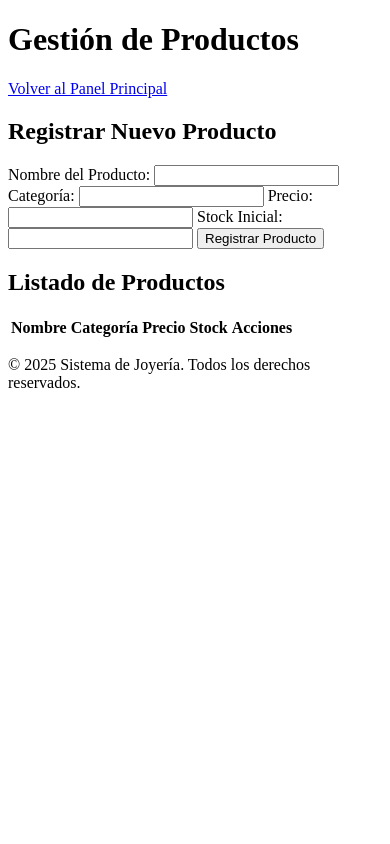
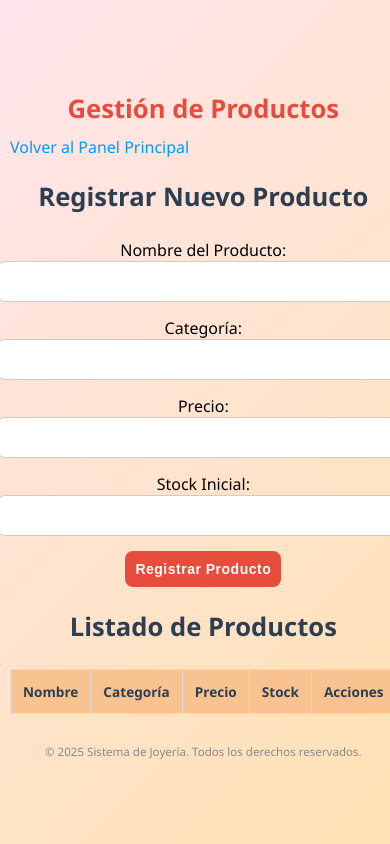
Before and after one commit to Merxado/Pagina_WEB, a plain HTML site: page Productos.html in a window 390 px wide. Drawn offline with Linux system fonts and the light colour scheme; a script that the page names is missing.

Commit message:
Se agrega el estilo de la página con CSS

```diff
--- a/Productos.html
+++ b/Productos.html
@@ -4,7 +4,7 @@
     <meta charset="UTF-8">
     <meta name="viewport" content="width=device-width, initial-scale=0.1">
     <title>Gestión de Productos - Sistema de Joyería</title>
-    <link rel="stylesheet" href="css/styles.css">
+    <link rel="stylesheet" href="styles.css">
 </head>
 <body>
 <div class="container">
--- /dev/null
+++ b/styles.css
@@ -0,0 +1,301 @@
+/* ============================================
+   VARIABLES DE COLOR
+   ============================================ */
+:root {
+  --primary-color: #e74c3c;
+  --primary-hover-color: #c0392b;
+  --secondary-color: #e67e22;
+  --secondary-hover-color: #d35400;
+  --text-color: #2c3e50;
+  --background-gradient: linear-gradient(135deg, #ffe5ec, #ffe2b3);
+  --table-header-bg: #f8c291;
+  --table-row-bg: #f2f2f2;
+}
+
+/* ============================================
+   ESTILOS GENERALES PARA TODO EL SISTEMA
+   ============================================ */
+
+body {
+  margin: 0;
+  padding: 0;
+  font-family: "Segoe UI", sans-serif;
+  background: var(--background-gradient);
+  min-height: 100vh;
+  display: flex;
+  align-items: center;
+  justify-content: center;
+  flex-direction: column; /* Ensures vertical alignment for multiple elements */
+  scroll-behavior: smooth; /* Enables smooth scrolling */
+}
+
+/* Utility Classes */
+.shadow {
+  box-shadow: 0 8px 25px rgba(0, 0, 0, 0.15); /* Reusable shadow styling */
+  border-radius: 8px;
+}
+
+/* Contenedor principal reutilizable */
+.container {
+  max-width: 1200px; /* Adds a consistent container width */
+  margin: auto;
+  padding: 20px;
+  transition: transform 0.3s, box-shadow 0.3s; /* Adds smooth hover effects */
+}
+
+.container:hover {
+  transform: scale(1.02); /* Slightly enlarges the container on hover */
+  box-shadow: 0 10px 30px rgba(0, 0, 0, 0.2); /* Enhances shadow on hover */
+}
+
+.main-container,
+.login-container {
+  background-color: #ffffff;
+  padding: 40px;
+  border-radius: 15px;
+  box-shadow: 0 8px 25px rgba(0, 0, 0, 0.15);
+  width: 100%;
+  max-width: 450px;
+  margin: auto; /* Centers the containers */
+  transition: transform 0.3s, box-shadow 0.3s; /* Adds smooth hover effects */
+}
+
+.main-container:hover,
+.login-container:hover {
+  transform: scale(1.02); /* Slightly enlarges the container on hover */
+  box-shadow: 0 10px 30px rgba(0, 0, 0, 0.2); /* Enhances shadow on hover */
+}
+
+/* Títulos generales */
+h1 {
+  text-align: center;
+  color: var(--primary-color);
+  margin-bottom: 10px;
+}
+
+h2 {
+  text-align: center;
+  color: var(--text-color);
+  margin-bottom: 25px;
+}
+
+/* Texto pequeño (footer, enlaces, etc.) */
+p {
+  text-align: center;
+  margin-top: 10px;
+  color: #7f8c8d;
+}
+
+/* ============================================
+   ENTRADAS Y FORMULARIOS
+   ============================================ */
+
+form {
+  display: flex;
+  flex-direction: column;
+  align-items: center; /* Centers form elements */
+}
+
+input[type="text"],
+input[type="password"],
+input[type="email"],
+input[type="number"],
+input[type="date"] {
+  width: 100%;
+  padding: 12px;
+  margin-bottom: 15px;
+  border: 1px solid #ccc;
+  border-radius: 8px;
+  transition: border-color 0.3s;
+  max-width: 300px; /* Improves responsiveness */
+}
+
+input:focus {
+  border-color: #f39c12;
+  outline: none;
+}
+
+input:focus-visible {
+  border-color: #f39c12; /* Improves focus visibility */
+  outline: 2px solid #f39c12;
+}
+
+/* Botones */
+button {
+  background-color: var(--primary-color);
+  color: white;
+  padding: 12px;
+  border: none;
+  border-radius: 8px;
+  font-size: 16px;
+  cursor: pointer;
+  transition: background 0.3s;
+  font-weight: bold; /* Makes button text more prominent */
+  letter-spacing: 0.5px; /* Adds slight spacing to button text */
+}
+
+button:hover {
+  background-color: var(--primary-hover-color);
+  transform: translateY(-2px); /* Adds a subtle lift effect on hover */
+}
+
+button:focus-visible {
+  outline: 2px solid var(--primary-hover-color); /* Adds focus outline for accessibility */
+}
+
+button:active {
+  transform: translateY(0); /* Resets lift effect on click */
+  box-shadow: 0 5px 15px rgba(0, 0, 0, 0.2); /* Adds shadow on click */
+}
+
+button:disabled {
+  background-color: #ccc; /* Adds disabled state styling */
+  cursor: not-allowed;
+  opacity: 0.6;
+}
+
+/* Enlaces */
+a {
+  color: #0099ff;
+  text-decoration: none;
+  transition: color 0.3s, text-decoration 0.3s; /* Adds smooth transition for links */
+}
+
+a:hover {
+  text-decoration: underline;
+}
+
+a:focus-visible {
+  outline: 2px solid #0099ff; /* Adds focus outline for links */
+}
+
+/* ============================================
+   MENÚ DE NAVEGACIÓN (Panel Principal)
+   ============================================ */
+
+.menu ul {
+  list-style: none;
+  padding: 0;
+  margin: 0;
+  text-align: center;
+}
+
+.menu li {
+  display: inline-block;
+  margin: 10px;
+}
+
+.menu a {
+  background-color: var(--secondary-color);
+  color: white;
+  padding: 10px 18px;
+  border-radius: 8px;
+  transition: background-color 0.3s; /* Adds smooth transition for menu links */
+  display: inline-block;
+}
+
+.menu a:hover {
+  background-color: var(--secondary-hover-color);
+}
+
+.menu a:focus-visible {
+  outline: 2px solid var(--secondary-hover-color); /* Adds focus outline for menu links */
+}
+
+/* ============================================
+   TABLAS (Historial de compras, inventario, etc.)
+   ============================================ */
+
+table {
+  width: 100%;
+  border-collapse: collapse;
+  margin-top: 20px;
+  margin: auto; /* Centers the table */
+}
+
+th, td {
+  border: 1px solid #ddd;
+  padding: 12px;
+  text-align: center;
+}
+
+th {
+  background-color: var(--table-header-bg);
+  color: var(--text-color);
+}
+
+tr:nth-child(even) {
+  background-color: var(--table-row-bg);
+}
+
+tr:hover {
+  background-color: #f5f5f5; /* Adds hover effect for rows */
+  transition: background-color 0.3s; /* Adds smooth transition for row hover */
+}
+
+tr:focus-visible {
+  outline: 2px solid var(--primary-color); /* Adds focus outline for rows */
+}
+
+/* ============================================
+   PIE DE PÁGINA
+   ============================================ */
+
+footer {
+  margin-top: 30px;
+  text-align: center; /* Ensures footer text is centered */
+  font-size: 0.85em;
+}
+
+/* ============================================
+   DISEÑO RESPONSIVO
+   ============================================ */
+
+@media (max-width: 768px) {
+  .container {
+    padding: 10px; /* Adjusts container padding for smaller screens */
+  }
+
+  .main-container,
+  .login-container {
+    padding: 20px; /* Adjust padding for smaller screens */
+  }
+
+  input[type="text"],
+  input[type="password"],
+  input[type="email"],
+  input[type="number"],
+  input[type="date"] {
+    max-width: 100%; /* Ensures inputs fit smaller screens */
+  }
+
+  table {
+    font-size: 0.85em; /* Further adjusts table font size */
+    overflow-x: auto; /* Adds horizontal scrolling for tables */
+  }
+
+  .menu ul {
+    flex-direction: column; /* Adjusts menu layout for smaller screens */
+    gap: 10px; /* Adds spacing between menu items */
+  }
+
+  h1, h2 {
+    font-size: 1.6em; /* Slightly increases title size for better readability */
+  }
+
+  button {
+    font-size: 14px; /* Adjusts button font size for smaller screens */
+    padding: 10px; /* Reduces button padding for smaller screens */
+  }
+
+  .container:hover,
+  .main-container:hover,
+  .login-container:hover {
+    transform: none; /* Disables hover effects on smaller screens */
+    box-shadow: none; /* Simplifies styling for smaller screens */
+  }
+
+  p {
+    font-size: 0.85em; /* Adjusts paragraph text size */
+  }
+}
```
Also changed, not shown: Compras.html (+1 -1 lines), Inventario.html (+1 -1 lines), Proveedores.html (+1 -1 lines), index.html (+1 -1 lines).
